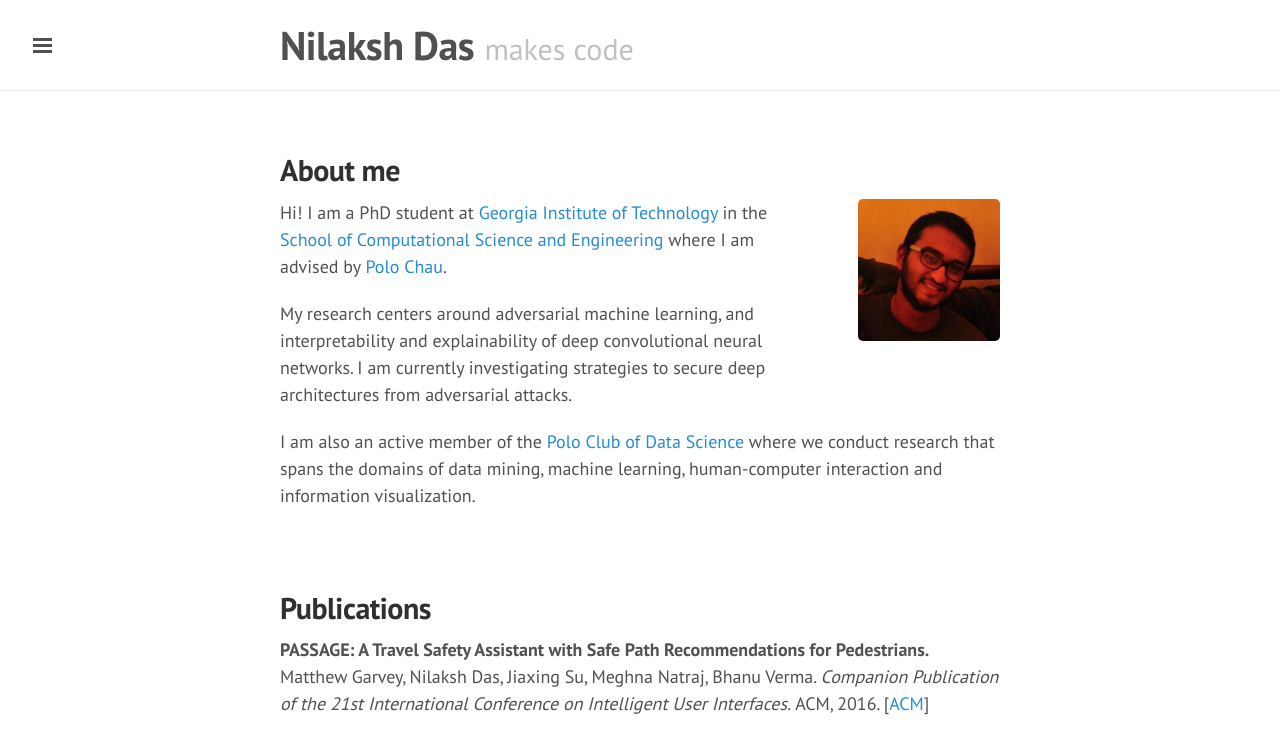
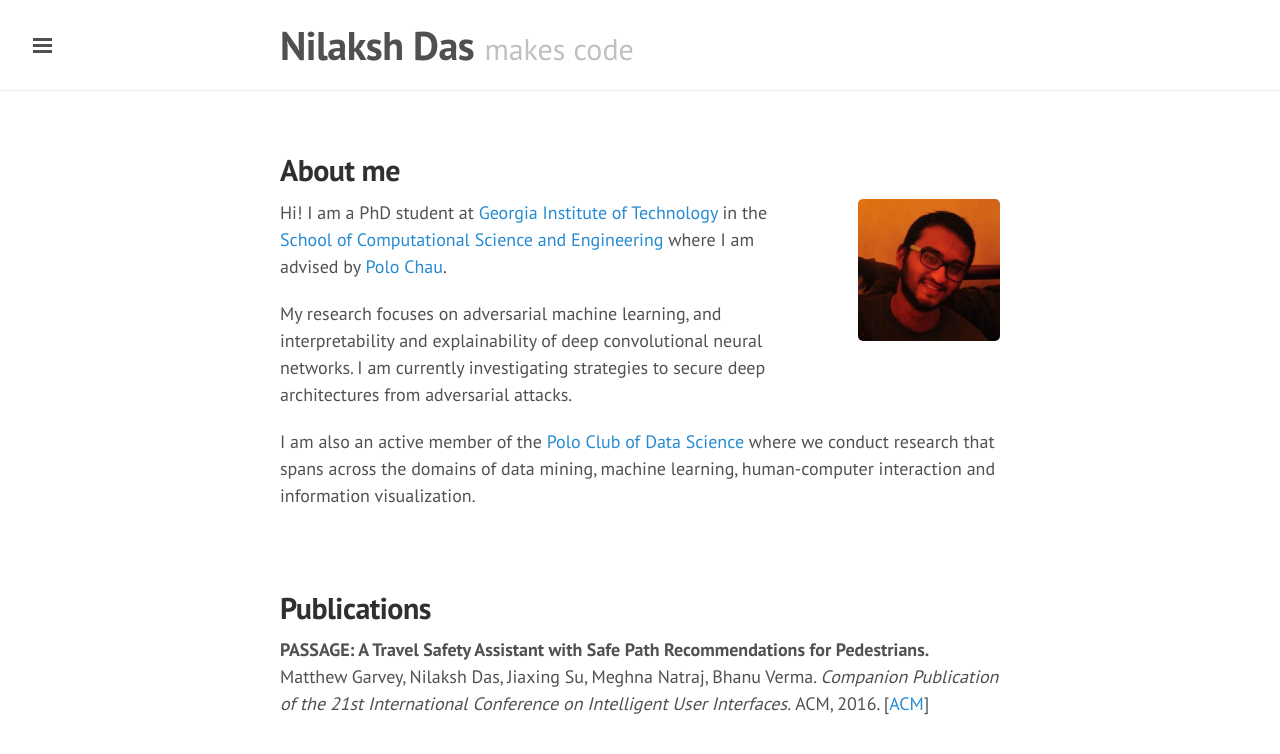
Before and after one commit to nilakshdas/nilakshdas.github.io, a Jekyll site: the page built from index.html, in a window 1280 px wide. Shown: the top 754 px of the page. Built offline with Jekyll 4.4.1, drawn with Linux system fonts in a browser that asks for light colours; nearby versions of some CDN libraries.

Commit message:
Minor changes

```diff
--- a/index.html
+++ b/index.html
@@ -11,16 +11,16 @@
 		Hi! I am a PhD student at <a href="http://www.gatech.edu/" target="_blank">Georgia Institute of Technology</a> in the <a href="http://www.cse.gatech.edu/" target="_blank">School of Computational Science and Engineering</a> where I am advised by <a href="http://www.cc.gatech.edu/~dchau/" target="_blank">Polo Chau</a>.
 	</p>
 	<p>
-		My research centers around adversarial machine learning, and interpretability and explainability of deep convolutional neural networks. I am currently investigating strategies to secure deep architectures from adversarial attacks.
+		My research focuses on adversarial machine learning, and interpretability and explainability of deep convolutional neural networks. I am currently investigating strategies to secure deep architectures from adversarial attacks.
 	</p>
 	<p>
-		I am also an active member of the <a href="http://poloclub.gatech.edu/"  target="_blank">Polo Club of Data Science</a> where we conduct research that spans the domains of data mining, machine learning, human-computer interaction and information visualization.
+		I am also an active member of the <a href="http://poloclub.gatech.edu/"  target="_blank">Polo Club of Data Science</a> where we conduct research that spans across the domains of data mining, machine learning, human-computer interaction and information visualization.
 	</p>
 </div>
 
 <h2 class="page-title" id="publications">Publications</h2>
 <div class="post">
-	<p class="publication">
+	<p class="publication" style="border-style: none;">
 		<span class="pub-title">PASSAGE: A Travel Safety Assistant with Safe Path Recommendations for Pedestrians.</span>
 		<span class="pub-authors">Matthew Garvey, Nilaksh Das, Jiaxing Su, Meghna Natraj, Bhanu Verma.</span>
 		<span class="pub-location">Companion Publication of the 21st International Conference on Intelligent User Interfaces.</span>
--- a/public/css/style.css
+++ b/public/css/style.css
@@ -43,6 +43,13 @@
 	font-size: 18px;
 }
 
+p.publication {
+	padding-bottom: 5px;
+	border-style: solid;
+	border-width: 0 0 1px 0;
+	border-color: #cecece;
+}
+
 span.pub-title {
 	font-weight: bold;
 }
```
